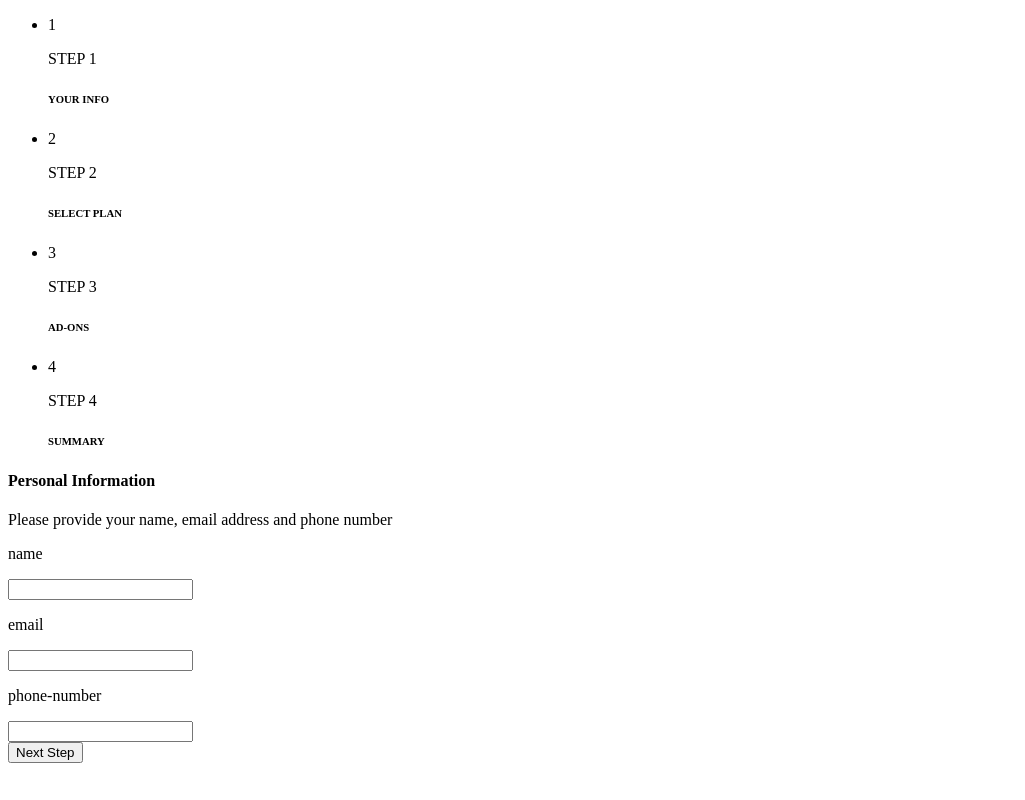
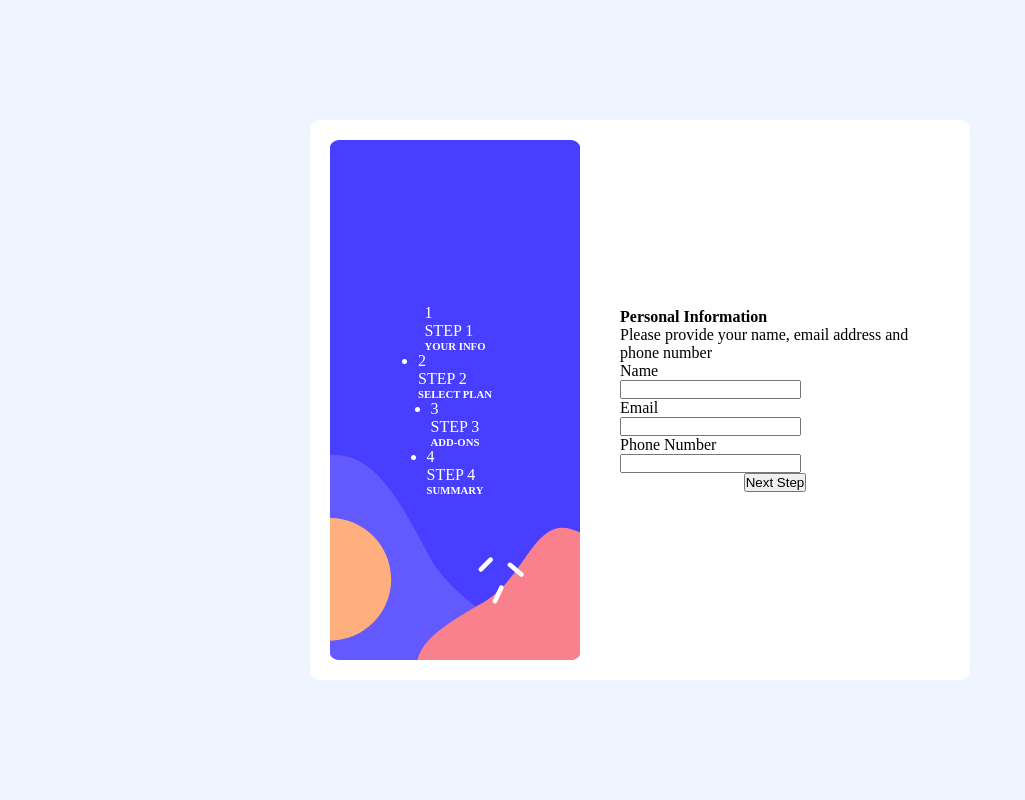
Before and after one commit to meshackyaro/multi-step-form, a plain HTML site: page index.html in a window 1280 px wide. Shown: the whole page, without its empty margins (0-1025 px from the left). Drawn offline with Linux system fonts and the light colour scheme.

Commit message:
added styling for main container and side bar

```diff
--- a/index.html
+++ b/index.html
@@ -1,20 +1,22 @@
 <!DOCTYPE html>
 <html lang="en">
   <head>
-    <meta charset="UTF-8">
-    <meta name="viewport" content="width=device-width, initial-scale=1.0">
+    <meta charset="UTF-8" />
+    <meta name="viewport" content="width=device-width, initial-scale=1.0" />
     <title>Document</title>
+    <link rel="stylesheet" href="styles.css" />
   </head>
   <body>
-    <div class="main-container">
-        <ul class="side-nav">
-            <li>
+    <!-- <div class="main-container"> -->
+    <div class="main-container1">
+      <ul class="side-bar">
+        <div>
           <p>1</p>
           <div class="step-1">
             <p>STEP 1</p>
             <h6>YOUR INFO</h6>
           </div>
-            </li>
+        </div>
         <li>
           <p>2</p>
           <div class="step-2">
@@ -26,9 +28,8 @@
           <p>3</p>
           <div class="step-3">
             <p>STEP 3</p>
-                    <h6>AD-ONS
+            <h6>ADD-ONS</h6>
           </div>
-
         </li>
         <li>
           <p>4</p>
@@ -44,22 +45,23 @@
           <p>Please provide your name, email address and phone number</p>
           <div class="input-container">
             <div class="name">
-                        <p>name</p>
-                        <input type="text">
+              <p>Name</p>
+              <input type="text" />
             </div>
             <div class="email">
-                        <p>email</p>
-                        <input type="email">
+              <p>Email</p>
+              <input type="email" />
             </div>
             <div class="phone-number">
-                        <p>phone-number</p>
-                        <input type="number">
+              <p>Phone Number</p>
+              <input type="number" />
             </div>
           </div>
         </div>
         <button>Next Step</button>
       </div>
     </div>
-    <script>main.js</script>
+    <!-- </div> -->
+    <script src="main.js"></script>
   </body>
 </html>
--- a/styles.css
+++ b/styles.css
@@ -0,0 +1,49 @@
+* {
+  padding: 0;
+  margin: 0;
+  box-sizing: border-box;
+}
+
+body {
+  background-color: rgb(238, 245, 255);
+  display: flex;
+  justify-content: center;
+  align-items: center;
+  height: 100vh; /* Full screen height */
+}
+
+.main-container1 {
+  display: flex;
+  justify-content: center; /* Centers children horizontally */
+  align-items: center; /* Centers children vertically */
+  gap: 20px; /* Space between sidebar and right-container */
+  background-color: white; /* Just for visibility */
+  padding: 20px;
+  border-radius: 10px; /* Optional: Adds rounded corners */
+}
+
+.side-bar {
+  background-image: url("./images/bg-sidebar-desktop.svg");
+  background-size: cover;
+  background-position: center;
+  width: 250px; /* Adjust width as needed */
+  height: 520px; /* Adjust height as needed */
+  display: flex;
+  flex-direction: column;
+  align-items: center;
+  justify-content: center;
+  color: white;
+  padding: 20px;
+}
+
+.right-container {
+  display: flex;
+  flex-direction: column;
+  align-items: center;
+  justify-content: center;
+  background-color: #fff; /* White background */
+  padding: 20px;
+  width: 350px; /* Adjust as needed */
+  height: 400px; /* Match sidebar height */
+  border-radius: 10px; /* Optional */
+}
```
Also changed, not shown: images/bg-sidebar-desktop.svg (added), images/bg-sidebar-mobile.svg (added), images/favicon-32x32.png (added), images/icon-advanced.svg (added), images/icon-arcade.svg (added), images/icon-checkmark.svg (added), images/icon-pro.svg (added), images/icon-thank-you.svg (added). Lines whose indentation alone changed are shown as unchanged.
